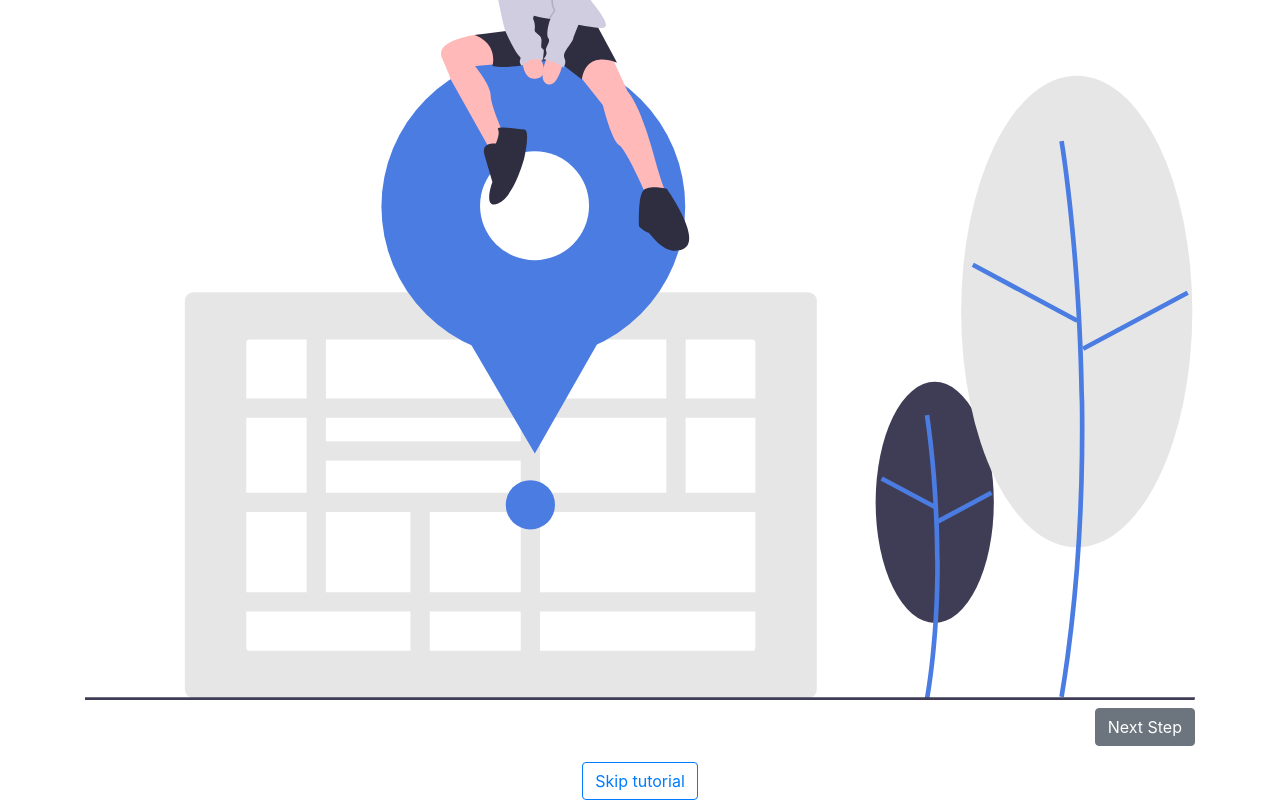
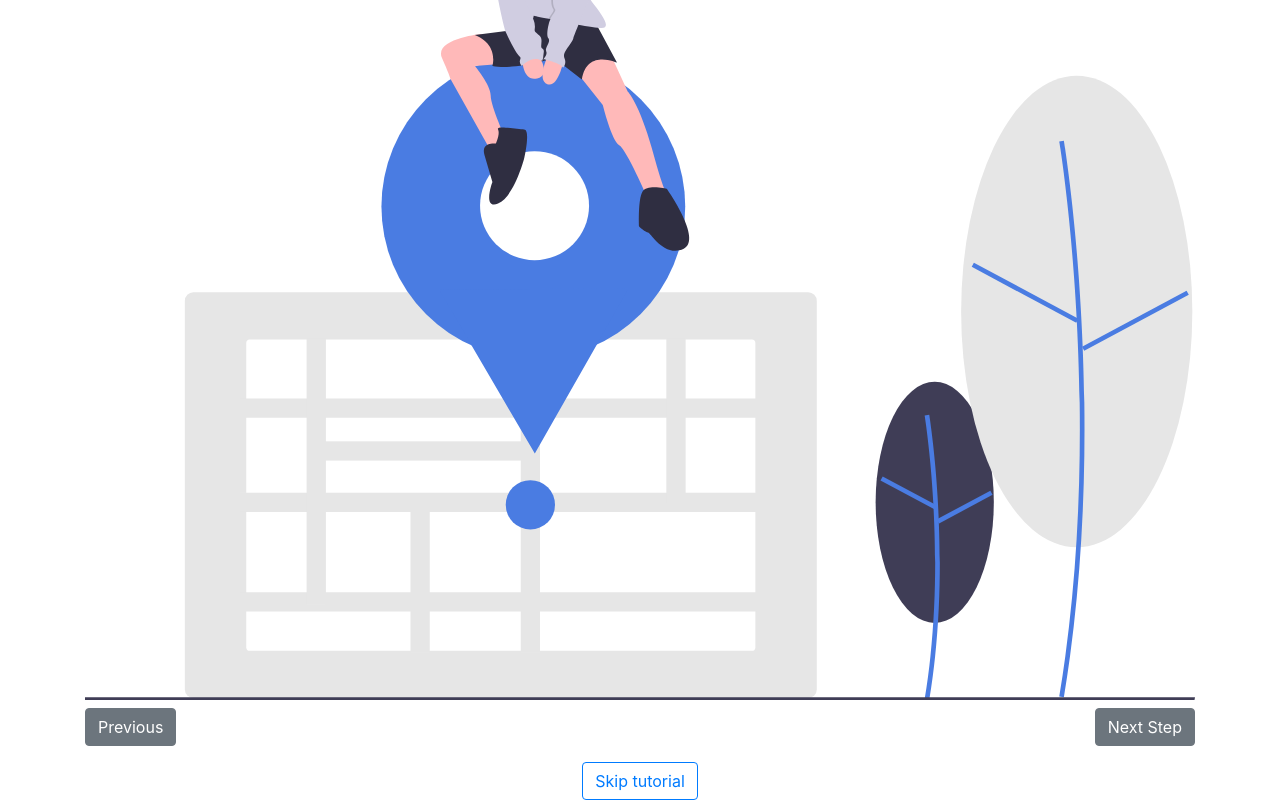
Before and after one commit to RaynyT/COVID-19-Risk-Assessment-Tool, a React (Create React App) app in the folder covrt/: page /get-started in a window 1280 px wide. Shown: the part 361-1161 px from the top of the page. Built offline with nearby package versions, Linux system fonts and the light colour scheme.

Commit message:
Add previous button to first slide of tutorial

```diff
--- a/covrt/src/components/Tutorial.js
+++ b/covrt/src/components/Tutorial.js
@@ -57,6 +57,9 @@ function StepOne(props) {
             <h2 className="sub-heading-text">Enter your basic demographic information</h2>
             <img src={stepOneImage} alt="Drawing of a person sitting on a location pin"/>
             <div className="prev-next-btns">
+                <Link to="/" className="btn btn-secondary">
+                    Previous
+                </Link>
                 <Button onClick={props.nextClickCallback} className="next-btn">Next Step</Button>
             </div>
             <div className="horizontal-center">
```
